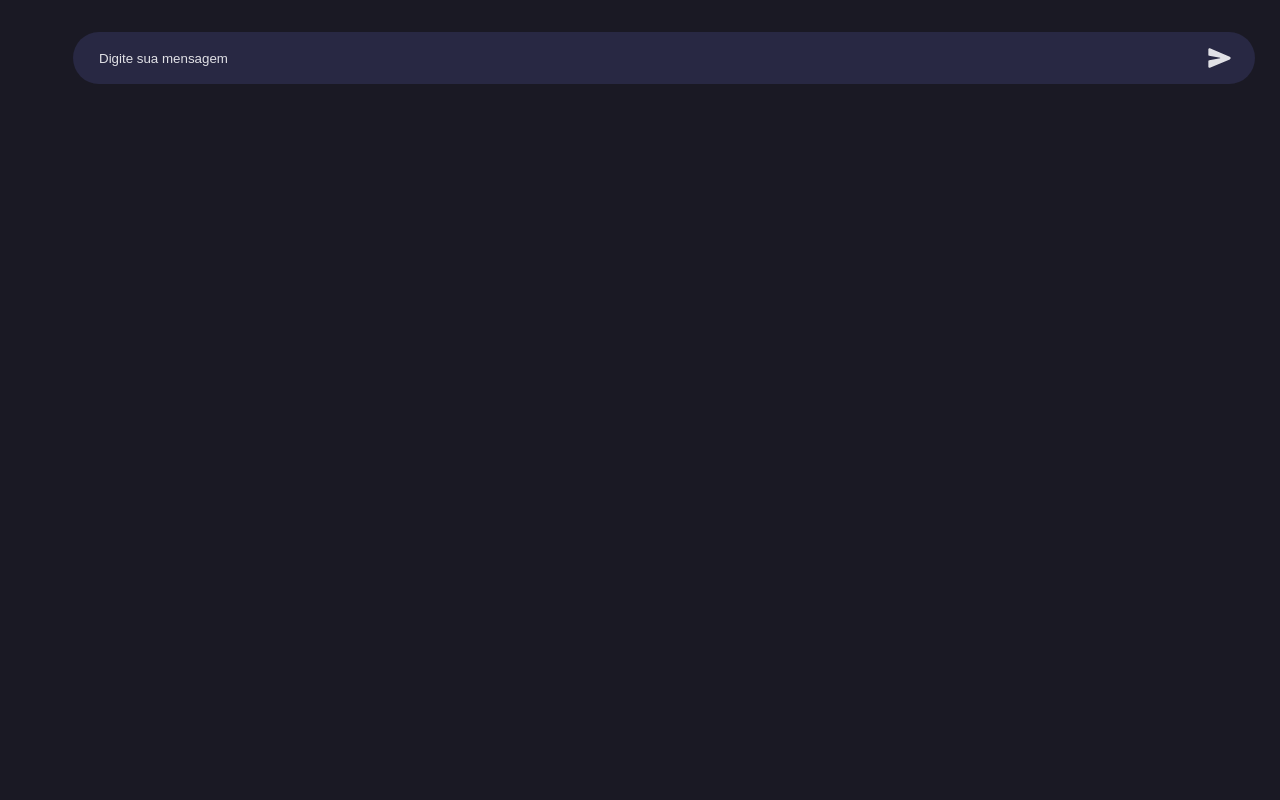
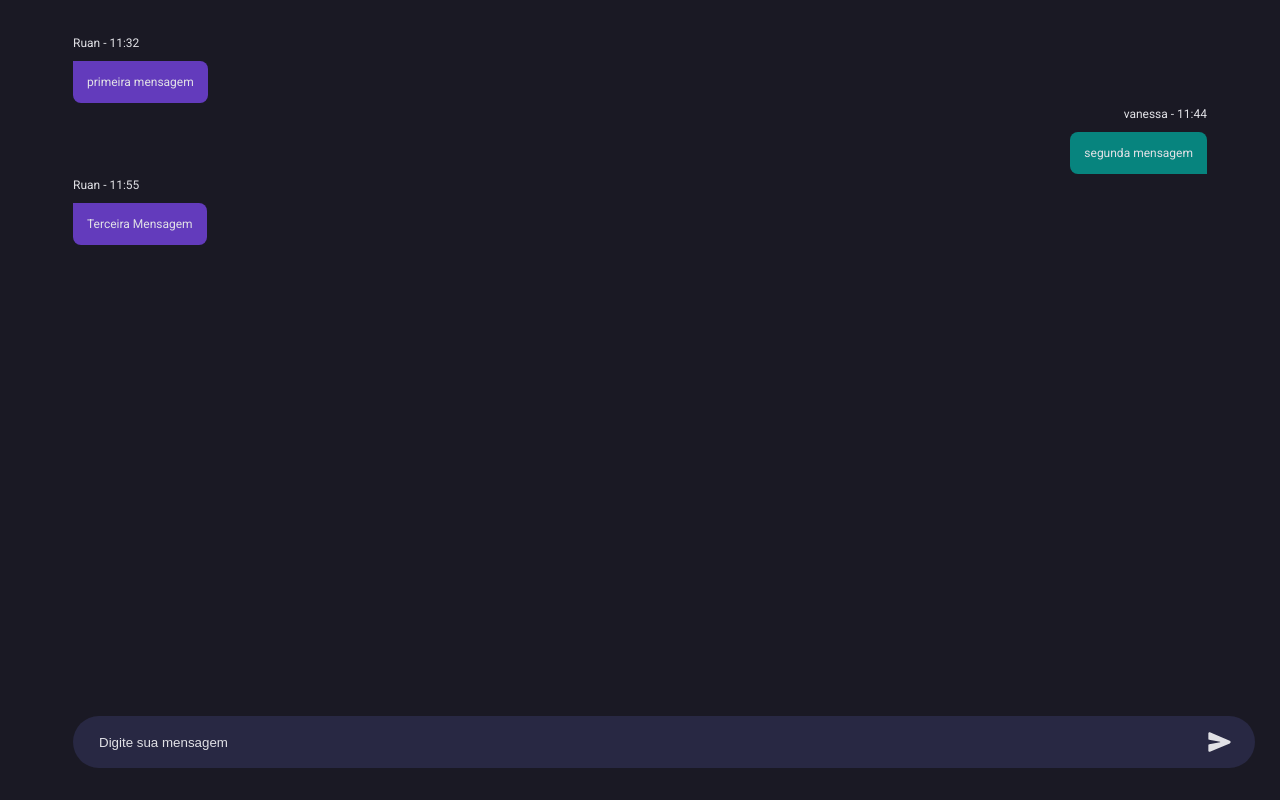
Before and after one commit to r-amaral/ReactJs-Real_Time_Chat--Client, a React (Vite) app: page / in a window 1280 px wide. Built offline with nearby package versions, Linux system fonts and the light colour scheme.

Commit message:
feat: criando estilo de mensagem e ajustes na Room

```diff
--- /dev/null
+++ b/src/View/Components/Message/styles.ts
@@ -0,0 +1,31 @@
+import styled from "styled-components";
+
+export const MessageWrapper = styled.div<{ localUser: boolean }>`
+  display: flex;
+  flex-direction: column;
+  width: max-content;
+  gap: 10px;
+  align-self: ${({ localUser }) => (localUser ? "flex-end" : "flex-start")};
+`;
+
+export const MessageHeaderItem = styled.span`
+  font-weight: 400;
+  font-size: 12px;
+  text-align: center;
+  color: #e1e1e6;
+`;
+
+export const MessageHeaderContainer = styled.div<{ localUser: boolean }>`
+  align-self: ${({ localUser }) => (localUser ? "flex-end" : "flex-start")};
+`;
+
+export const MessageText = styled.span<{ localUser: boolean }>`
+  font-weight: 400;
+  font-size: 12px;
+  color: #e1e1e6;
+  padding: 14px;
+
+  background: ${({ localUser }) => (localUser ? "#07847E" : "#633BBC")};
+  border-radius: ${({ localUser }) =>
+    localUser ? " 8px 8px 0px 8px" : "0px 8px 8px 8px"};
+`;
--- a/src/View/Components/PageTemplate/styles.ts
+++ b/src/View/Components/PageTemplate/styles.ts
@@ -9,4 +9,9 @@ export const PageTemplateWrapper = styled.div`
 
   padding: 32px 73px;
   box-sizing: border-box;
+
+  display: flex;
+  flex-direction: column;
+  gap: 30px;
+  justify-content: space-between;
 `;
--- a/src/View/Room/Room.tsx
+++ b/src/View/Room/Room.tsx
@@ -1,11 +1,36 @@
 import React from "react";
 import PageTemplateWrapper from "../Components/PageTemplate";
 import InputMessage from "../Components/InputMessage";
+import Message from "../Components/Message";
+import { MessagesWrapper } from "./styles";
 
 export const Room = () => {
   return (
     <PageTemplateWrapper>
-      <InputMessage />
+      <MessagesWrapper>
+        <Message
+          user={false}
+          name="Ruan"
+          time="11:32"
+          message="primeira mensagem"
+        />
+        <Message user name="vanessa" time="11:44" message="segunda mensagem" />
+        <Message
+          user={false}
+          name="Ruan"
+          time="11:55"
+          message="Terceira Mensagem"
+        />
+      </MessagesWrapper>
+
+      <InputMessage
+        onChange={() => {
+          null;
+        }}
+        onClick={() => {
+          null;
+        }}
+      />
     </PageTemplateWrapper>
   );
 };
--- a/src/View/Room/styles.ts
+++ b/src/View/Room/styles.ts
@@ -0,0 +1,7 @@
+import styled from "styled-components";
+
+export const MessagesWrapper = styled.div`
+  display: flex;
+  flex-direction: column;
+  width: 100%;
+`;
```
